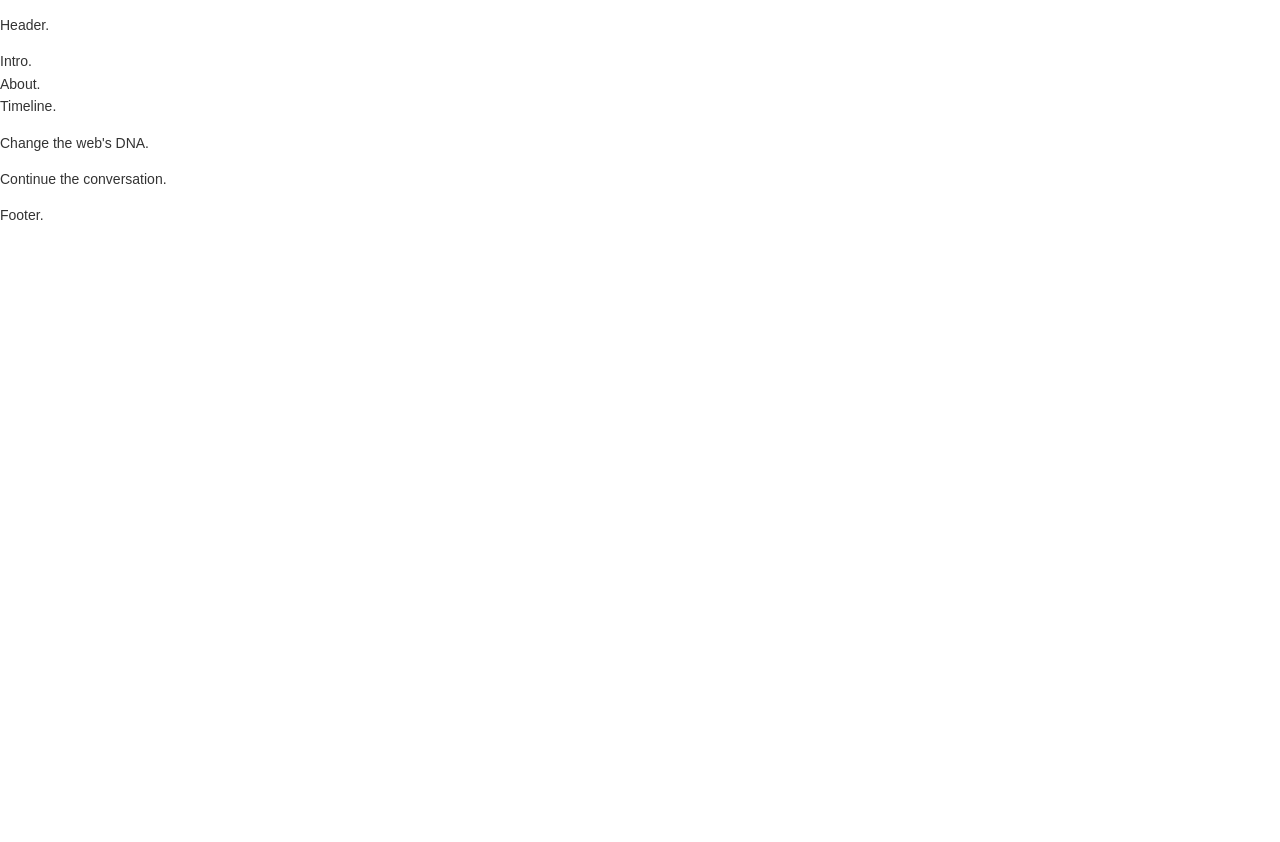
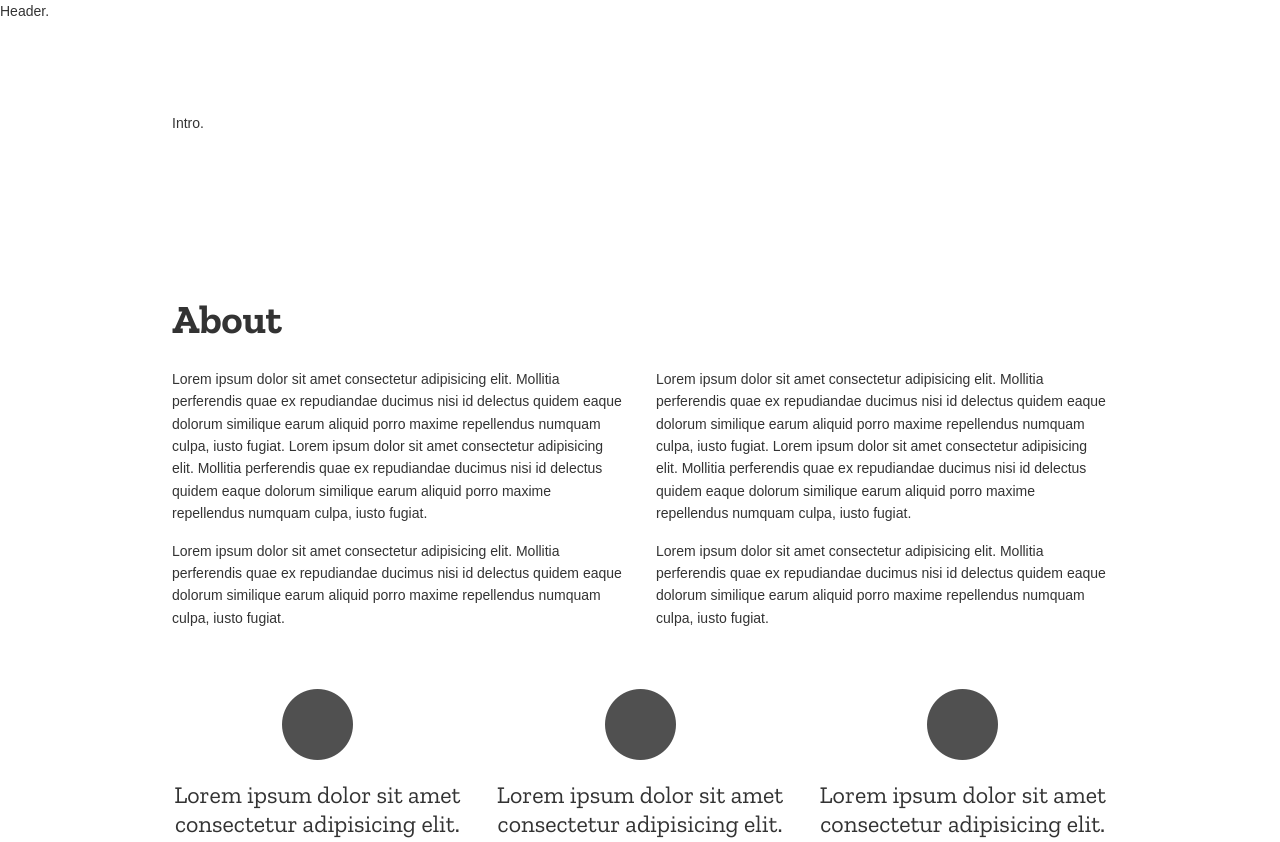
Before and after one commit to mdn/insights, a website built with webpack: page src/index.html in a window 1280 px wide. Shown: the top 842 px of the page. Before the commit the page ends 800 px from the top, so only its background shows below. Built offline with nearby package versions, Linux system fonts and the light colour scheme.

Commit message:
Adds in HTML and SCSS for About section

```diff
--- a/src/index.html
+++ b/src/index.html
@@ -29,7 +29,35 @@
         </section>
 
         <section class="section section--about" id="section-about">
-          <div class="wrapper">About.</div>
+          <div class="wrapper">
+            <h2>
+              <span class="highlight-black">About</span>
+            </h2>
+            <div class="cols">
+              <div class="col">
+                <p>Lorem ipsum dolor sit amet consectetur adipisicing elit. Mollitia perferendis quae ex repudiandae ducimus nisi id delectus quidem eaque dolorum similique earum aliquid porro maxime repellendus numquam culpa, iusto fugiat. Lorem ipsum dolor sit amet consectetur adipisicing elit. Mollitia perferendis quae ex repudiandae ducimus nisi id delectus quidem eaque dolorum similique earum aliquid porro maxime repellendus numquam culpa, iusto fugiat.</p>
+                <p>Lorem ipsum dolor sit amet consectetur adipisicing elit. Mollitia perferendis quae ex repudiandae ducimus nisi id delectus quidem eaque dolorum similique earum aliquid porro maxime repellendus numquam culpa, iusto fugiat.</p>
+              </div>
+              <div class="col">
+                <p>Lorem ipsum dolor sit amet consectetur adipisicing elit. Mollitia perferendis quae ex repudiandae ducimus nisi id delectus quidem eaque dolorum similique earum aliquid porro maxime repellendus numquam culpa, iusto fugiat. Lorem ipsum dolor sit amet consectetur adipisicing elit. Mollitia perferendis quae ex repudiandae ducimus nisi id delectus quidem eaque dolorum similique earum aliquid porro maxime repellendus numquam culpa, iusto fugiat.</p>
+                <p>Lorem ipsum dolor sit amet consectetur adipisicing elit. Mollitia perferendis quae ex repudiandae ducimus nisi id delectus quidem eaque dolorum similique earum aliquid porro maxime repellendus numquam culpa, iusto fugiat.</p>
+              </div>
+            </div>
+            <ul class="cols stats">
+              <li class="col text-align-center stats__col">
+                <img class="stats__img" srcset="./assets/img/placeholder-circle_1x.png 1x, ./assets/img/placeholder-circle_2x.png 2x" alt="">
+                <p class="h3 no-margin">Lorem ipsum dolor sit amet consectetur adipisicing elit.</p>
+              </li>
+              <li class="col text-align-center stats__col">
+                <img class="stats__img" srcset="./assets/img/placeholder-circle_1x.png 1x, ./assets/img/placeholder-circle_2x.png 2x" alt="">
+                <p class="h3 no-margin">Lorem ipsum dolor sit amet consectetur adipisicing elit.</p>
+              </li>
+              <li class="col text-align-center stats__col">
+                <img class="stats__img" srcset="./assets/img/placeholder-circle_1x.png 1x, ./assets/img/placeholder-circle_2x.png 2x" alt="">
+                <p class="h3 no-margin">Lorem ipsum dolor sit amet consectetur adipisicing elit.</p>
+              </li>
+            </ul>
+          </div>
         </section>
 
         <section class="section section--timeline" id="section-timeline">
--- a/src/styles/abstracts/_variables.scss
+++ b/src/styles/abstracts/_variables.scss
@@ -76,6 +76,32 @@ $mq-breakpoints: (
 );
 
 /*
+Spacing
+====================================================================== */
+$paddings: (
+  1px,
+  2px,
+  4px,
+  8px,
+  16px,
+  32px,
+  64px,
+  100px
+);
+
+$margin: (
+  1px,
+  2px,
+  4px,
+  8px,
+  16px,
+  32px,
+  64px,
+  100px
+);
+
+
+/*
 Forms
 ====================================================================== */
 $form-field-border-width: 2px;
--- a/src/styles/base/_typography.scss
+++ b/src/styles/base/_typography.scss
@@ -7,10 +7,16 @@ h1,
 .h1 {
   font-family: $font-family-secondary;
   font-size: $font-size-h1;
-  line-height: 1;
+  line-height: 1.2;
+  margin: 0 0 15px;
+
+  &:last-child {
+    margin-bottom: 0;
+  }
 
   @include mq($from: tablet) {
     font-size: $font-size-h1-tablet;
+    margin-bottom: 25px;
   }
 }
 
@@ -18,9 +24,16 @@ h2,
 .h2 {
   font-family: $font-family-secondary;
   font-size: $font-size-h2;
+  line-height: 1.2;
+  margin: 0 0 15px;
+
+  &:last-child {
+    margin-bottom: 0;
+  }
 
   @include mq($from: tablet) {
     font-size: $font-size-h2-tablet;
+    margin-bottom: 25px;
   }
 }
 
@@ -28,9 +41,16 @@ h3,
 .h3 {
   font-family: $font-family-secondary;
   font-size: $font-size-h3;
+  line-height: 1.2;
+  margin: 0 0 15px;
+
+  &:last-child {
+    margin-bottom: 0;
+  }
 
   @include mq($from: tablet) {
     font-size: $font-size-h3-tablet;
+    margin-bottom: 25px;
   }
 }
 
@@ -38,9 +58,26 @@ h4,
 .h4 {
   font-size: $font-size-h4;
   text-transform: uppercase;
+  line-height: 1.2;
+  margin: 0 0 15px;
+
+  &:last-child {
+    margin-bottom: 0;
+  }
 
   @include mq($from: tablet) {
     font-size: $font-size-h4-tablet;
+    margin-bottom: 25px;
+  }
+}
+
+p,
+ul,
+ol {
+  margin: 0 0 15px;
+
+  &:last-child {
+    margin-bottom: 0;
   }
 }
 
--- /dev/null
+++ b/src/styles/components/_cols.scss
@@ -0,0 +1,18 @@
+.cols {
+  display: flex;
+  flex-direction: column;
+  list-style-type: none;
+  margin: 0;
+  padding: 0;
+
+  @include mq($from: tablet) {
+    flex-direction: row;
+    margin: 0 -16px;
+  }
+}
+
+.col {
+  @include mq($from: tablet) {
+    margin: 0 16px;
+  }
+}
--- /dev/null
+++ b/src/styles/components/_section.scss
@@ -0,0 +1,8 @@
+.section {
+  padding: 45px 0;
+  overflow-x: hidden;
+
+  @include mq($from: tablet) {
+    padding: 80px 0;
+  }
+}
--- /dev/null
+++ b/src/styles/layout/_main.scss
@@ -0,0 +1,9 @@
+.main-content {
+  border: 10px solid #fff;
+}
+
+.wrapper {
+  max-width: 1000px;
+  margin: 0 auto;
+  padding: 0 32px;
+}
--- a/src/styles/main.scss
+++ b/src/styles/main.scss
@@ -16,12 +16,15 @@
 // 4. Layout-related sections
 @import
   'layout/header',
-  'layout/footer';
+  'layout/footer',
+  'layout/main';
 
 // 5. Components
 @import
   'components/button',
-  'components/forms';
+  'components/cols',
+  'components/forms',
+  'components/section';
 
 // 6. Page-specific styles
 @import
--- a/src/styles/pages/_home.scss
+++ b/src/styles/pages/_home.scss
@@ -0,0 +1,19 @@
+.stats {
+  margin-top: 60px;
+
+  &__col {
+    margin-top: 50px;
+
+    &:first-child {
+      margin-top: 0;
+    }
+
+    @include mq($from: tablet) {
+      margin-top: 0;
+    }
+  }
+
+  &__img {
+    margin-bottom: 15px;
+  }
+}
```
Also changed, not shown: src/assets/img/placeholder-circle_1x.png (added), src/assets/img/placeholder-circle_2x.png (added).
